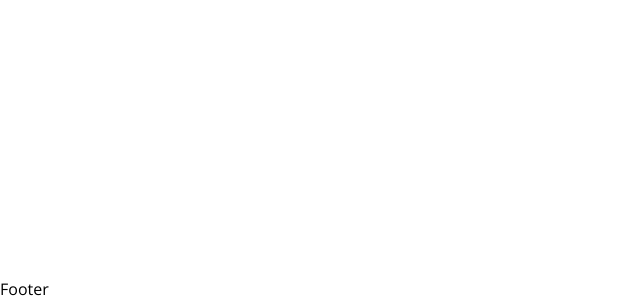
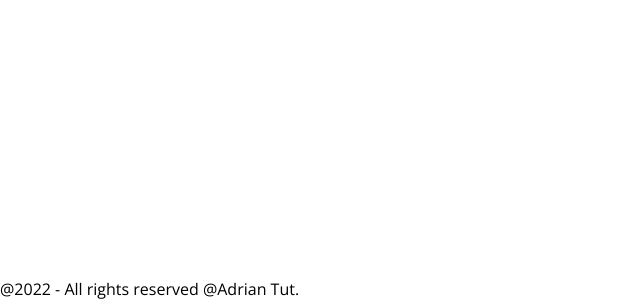
Before and after one commit to Adriantutuianu/personal-website, a React (Create React App) app: page / in a window 1280 px wide. Shown: the part 2992-3292 px from the top of the page, without its empty margins (0-640 px from the left). Built offline with nearby package versions, Linux system fonts and the light colour scheme.

Commit message:
Update footer

```diff
--- a/src/Footer.js
+++ b/src/Footer.js
@@ -2,7 +2,9 @@ import React from "react";
 import "./footer.scss";
 
 const Footer = () => {
-  return <div>Footer</div>;
+  return (
+    <div> @{new Date().getFullYear()} - All rights reserved @Adrian Tut.</div>
+  );
 };
 
 export default Footer;
```
